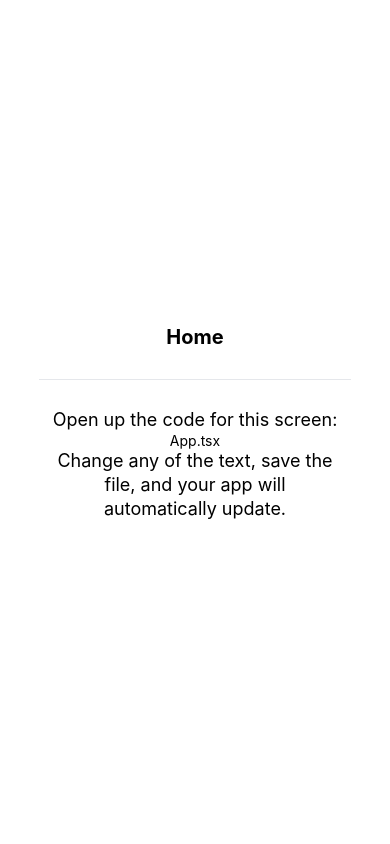
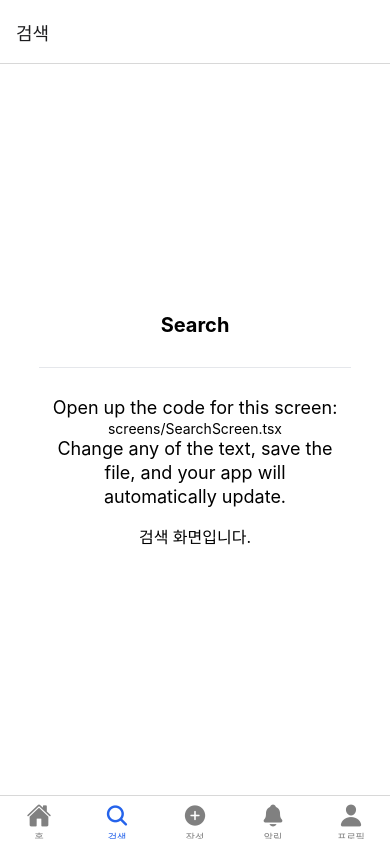
Before and after one commit to inpiniti/potato-invest-app, a React Native app: screen /Search in a window 390 px wide. Built offline with nearby package versions, Linux system fonts and the light colour scheme.

Commit message:
기본 뼈대

```diff
--- a/App.tsx
+++ b/App.tsx
@@ -1,12 +1,11 @@
-import { ScreenContent } from 'components/ScreenContent';
 import { StatusBar } from 'expo-status-bar';
-
 import './global.css';
+import RootNavigator from './navigation/RootNavigator';
 
 export default function App() {
   return (
     <>
-      <ScreenContent title="Home" path="App.tsx"></ScreenContent>
+      <RootNavigator />
       <StatusBar style="auto" />
     </>
   );
--- /dev/null
+++ b/nativewind-env.d.ts
@@ -0,0 +1,3 @@
+/// <reference types="nativewind/types" />
+
+// NOTE: This file should not be edited and should be committed with your source code. It is generated by NativeWind.
--- /dev/null
+++ b/navigation/RootNavigator.tsx
@@ -0,0 +1,83 @@
+import React from 'react';
+import { NavigationContainer, DefaultTheme, Theme } from '@react-navigation/native';
+import { createBottomTabNavigator } from '@react-navigation/bottom-tabs';
+import { createNativeStackNavigator } from '@react-navigation/native-stack';
+import { Ionicons } from '@expo/vector-icons';
+
+import HomeScreen from '../screens/HomeScreen';
+import SearchScreen from '../screens/SearchScreen';
+import CreateScreen from '../screens/CreateScreen';
+import NotificationsScreen from '../screens/NotificationsScreen';
+import ProfileScreen from '../screens/ProfileScreen';
+
+export type RootTabParamList = {
+  Home: undefined;
+  Search: undefined;
+  Create: undefined;
+  Notifications: undefined;
+  Profile: undefined;
+};
+
+const Tab = createBottomTabNavigator<RootTabParamList>();
+const Stack = createNativeStackNavigator();
+
+const MyTheme: Theme = {
+  ...DefaultTheme,
+  colors: {
+    ...DefaultTheme.colors,
+    background: '#ffffff',
+  },
+};
+
+function TabNavigator() {
+  return (
+    <Tab.Navigator
+      screenOptions={({ route }) => ({
+        headerShown: true,
+        tabBarActiveTintColor: '#2563eb',
+        tabBarInactiveTintColor: 'gray',
+        tabBarStyle: { backgroundColor: '#fff' },
+        tabBarIcon: ({ color, size }) => {
+          let name: keyof typeof Ionicons.glyphMap = 'home';
+          switch (route.name) {
+            case 'Home':
+              name = 'home';
+              break;
+            case 'Search':
+              name = 'search';
+              break;
+            case 'Create':
+              name = 'add-circle';
+              break;
+            case 'Notifications':
+              name = 'notifications';
+              break;
+            case 'Profile':
+              name = 'person';
+              break;
+          }
+          return <Ionicons name={name} size={size} color={color} />;
+        },
+      })}>
+      <Tab.Screen name="Home" component={HomeScreen} options={{ title: '홈' }} />
+      <Tab.Screen name="Search" component={SearchScreen} options={{ title: '검색' }} />
+      <Tab.Screen name="Create" component={CreateScreen} options={{ title: '작성' }} />
+      <Tab.Screen
+        name="Notifications"
+        component={NotificationsScreen}
+        options={{ title: '알림' }}
+      />
+      <Tab.Screen name="Profile" component={ProfileScreen} options={{ title: '프로필' }} />
+    </Tab.Navigator>
+  );
+}
+
+export default function RootNavigator() {
+  return (
+    <NavigationContainer theme={MyTheme}>
+      <Stack.Navigator>
+        <Stack.Screen name="Root" component={TabNavigator} options={{ headerShown: false }} />
+      </Stack.Navigator>
+    </NavigationContainer>
+  );
+}
--- /dev/null
+++ b/screens/CreateScreen.tsx
@@ -0,0 +1,13 @@
+import React from 'react';
+import { View, Text } from 'react-native';
+import { ScreenContent } from '../components/ScreenContent';
+
+export default function CreateScreen() {
+  return (
+    <View className="flex-1">
+      <ScreenContent title="Create" path="screens/CreateScreen.tsx">
+        <Text className="mt-4 text-center text-base">작성 화면입니다.</Text>
+      </ScreenContent>
+    </View>
+  );
+}
--- /dev/null
+++ b/screens/HomeScreen.tsx
@@ -0,0 +1,13 @@
+import React from 'react';
+import { View, Text } from 'react-native';
+import { ScreenContent } from '../components/ScreenContent';
+
+export default function HomeScreen() {
+  return (
+    <View className="flex-1">
+      <ScreenContent title="Home" path="screens/HomeScreen.tsx">
+        <Text className="mt-4 text-center text-base">홈 화면입니다.</Text>
+      </ScreenContent>
+    </View>
+  );
+}
--- /dev/null
+++ b/screens/NotificationsScreen.tsx
@@ -0,0 +1,13 @@
+import React from 'react';
+import { View, Text } from 'react-native';
+import { ScreenContent } from '../components/ScreenContent';
+
+export default function NotificationsScreen() {
+  return (
+    <View className="flex-1">
+      <ScreenContent title="Notifications" path="screens/NotificationsScreen.tsx">
+        <Text className="mt-4 text-center text-base">알림 화면입니다.</Text>
+      </ScreenContent>
+    </View>
+  );
+}
--- /dev/null
+++ b/screens/ProfileScreen.tsx
@@ -0,0 +1,13 @@
+import React from 'react';
+import { View, Text } from 'react-native';
+import { ScreenContent } from '../components/ScreenContent';
+
+export default function ProfileScreen() {
+  return (
+    <View className="flex-1">
+      <ScreenContent title="Profile" path="screens/ProfileScreen.tsx">
+        <Text className="mt-4 text-center text-base">프로필 화면입니다.</Text>
+      </ScreenContent>
+    </View>
+  );
+}
--- /dev/null
+++ b/screens/SearchScreen.tsx
@@ -0,0 +1,13 @@
+import React from 'react';
+import { View, Text } from 'react-native';
+import { ScreenContent } from '../components/ScreenContent';
+
+export default function SearchScreen() {
+  return (
+    <View className="flex-1">
+      <ScreenContent title="Search" path="screens/SearchScreen.tsx">
+        <Text className="mt-4 text-center text-base">검색 화면입니다.</Text>
+      </ScreenContent>
+    </View>
+  );
+}
--- a/tailwind.config.js
+++ b/tailwind.config.js
@@ -1,6 +1,11 @@
 /** @type {import('tailwindcss').Config} */
 module.exports = {
-  content: ['./App.{js,ts,tsx}', './components/**/*.{js,ts,tsx}'],
+  content: [
+    './App.{js,ts,tsx}',
+    './components/**/*.{js,ts,tsx}',
+    './screens/**/*.{js,ts,tsx}',
+    './navigation/**/*.{js,ts,tsx}',
+  ],
 
   presets: [require('nativewind/preset')],
   theme: {
```
Also changed, not shown: package.json (+7 -1 lines), 2 other files (tests, documents, lock files or other folders).
